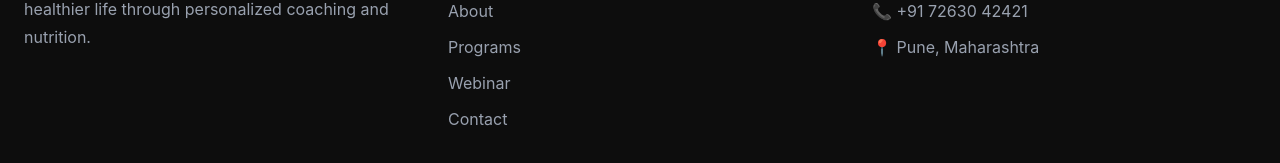
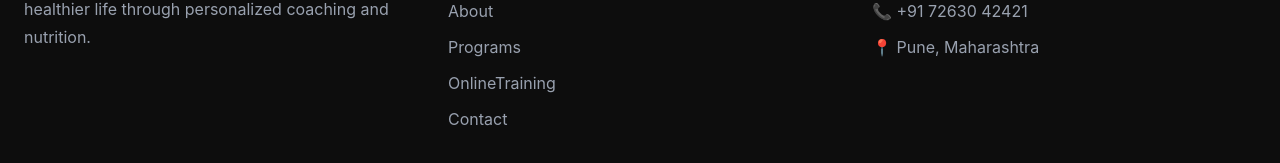
Before and after one commit to fahim-yadgir/Nizam-Fitness, a React (Vite) app: page / in a window 1280 px wide. Shown: the part 5626-5789 px from the top of the page. Built offline with nearby package versions, Linux system fonts and the light colour scheme.

Commit message:
Solve one error

```diff
--- a/src/Components/Footer.jsx
+++ b/src/Components/Footer.jsx
@@ -27,7 +27,7 @@ const Footer = () => {
               <li><a href="#home" className="hover:text-yellow-400">Home</a></li>
               <li><a href="#about" className="hover:text-yellow-400">About</a></li>
               <li><a href="#programs" className="hover:text-yellow-400">Programs</a></li>
-              <li><a href="#webinar" className="hover:text-yellow-400">Webinar</a></li>
+              <li><a href="#online-training" className="hover:text-yellow-400">OnlineTraining</a></li>
               <li><a href="#contact" className="hover:text-yellow-400">Contact</a></li>
             </ul>
           </div>
```
